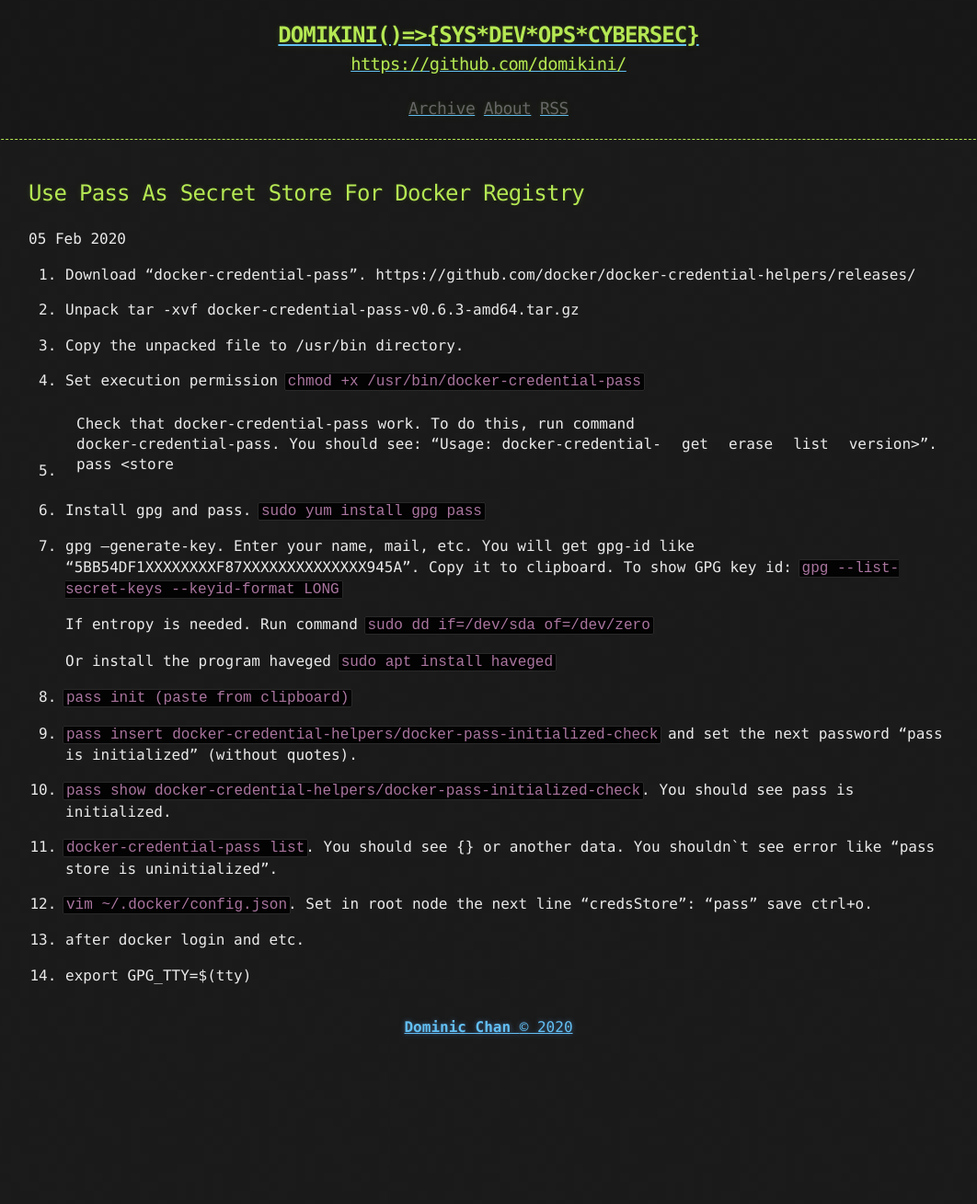
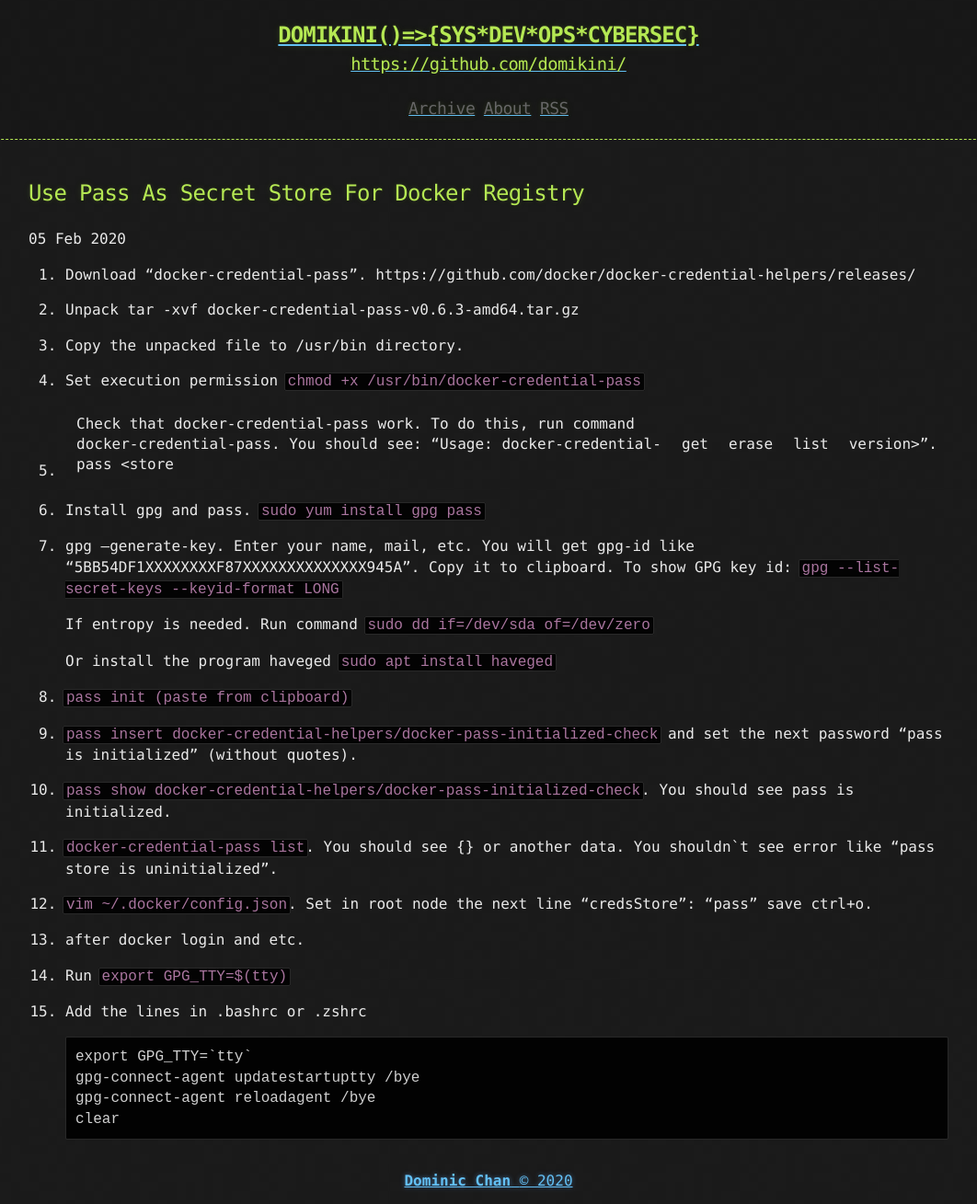
Before and after one commit to domikini/domikini.github.io, a Jekyll site: the page built from _posts/2020-02-05-Use-pass-as-secret-store-for-docker-registry.md, in a window 1280 px wide. Shown: the whole page at 92% size, without its empty margins (109-1171 px from the left). Built offline with Jekyll 4.4.1, drawn with Linux system fonts in a browser that asks for light colours; before the commit the page ends 1142 px from its top, so only the background shows below that.

Commit message:
update docs

````diff
--- a/_posts/2020-02-05-Use-pass-as-secret-store-for-docker-registry.md
+++ b/_posts/2020-02-05-Use-pass-as-secret-store-for-docker-registry.md
@@ -28,4 +28,12 @@
 
 13. after docker login and etc.
 
-14. export GPG_TTY=$(tty)
+14. Run `export GPG_TTY=$(tty)`
+
+15. Add the lines in .bashrc or .zshrc
+    ```
+    export GPG_TTY=`tty`
+    gpg-connect-agent updatestartuptty /bye
+    gpg-connect-agent reloadagent /bye
+    clear
+    ```
````
